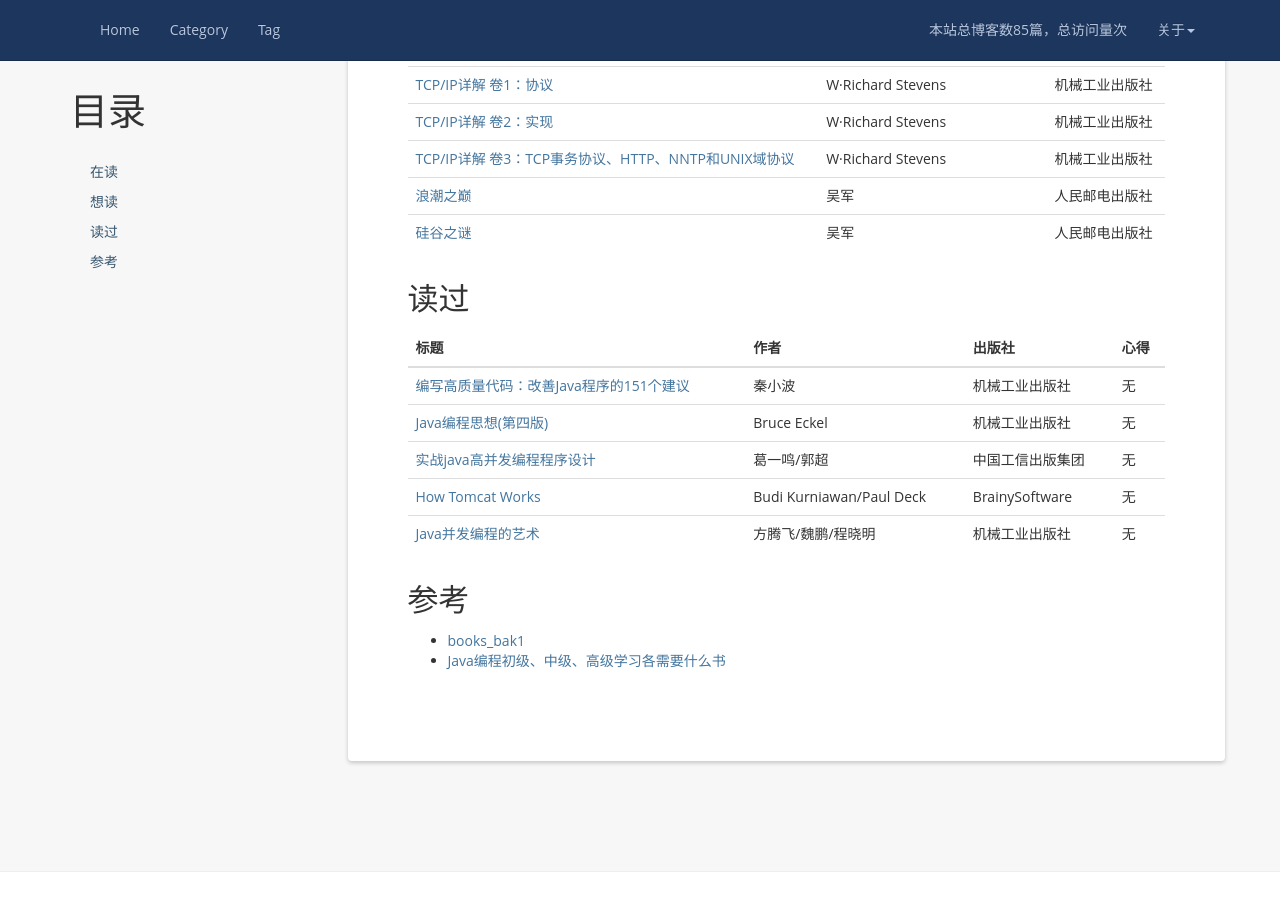
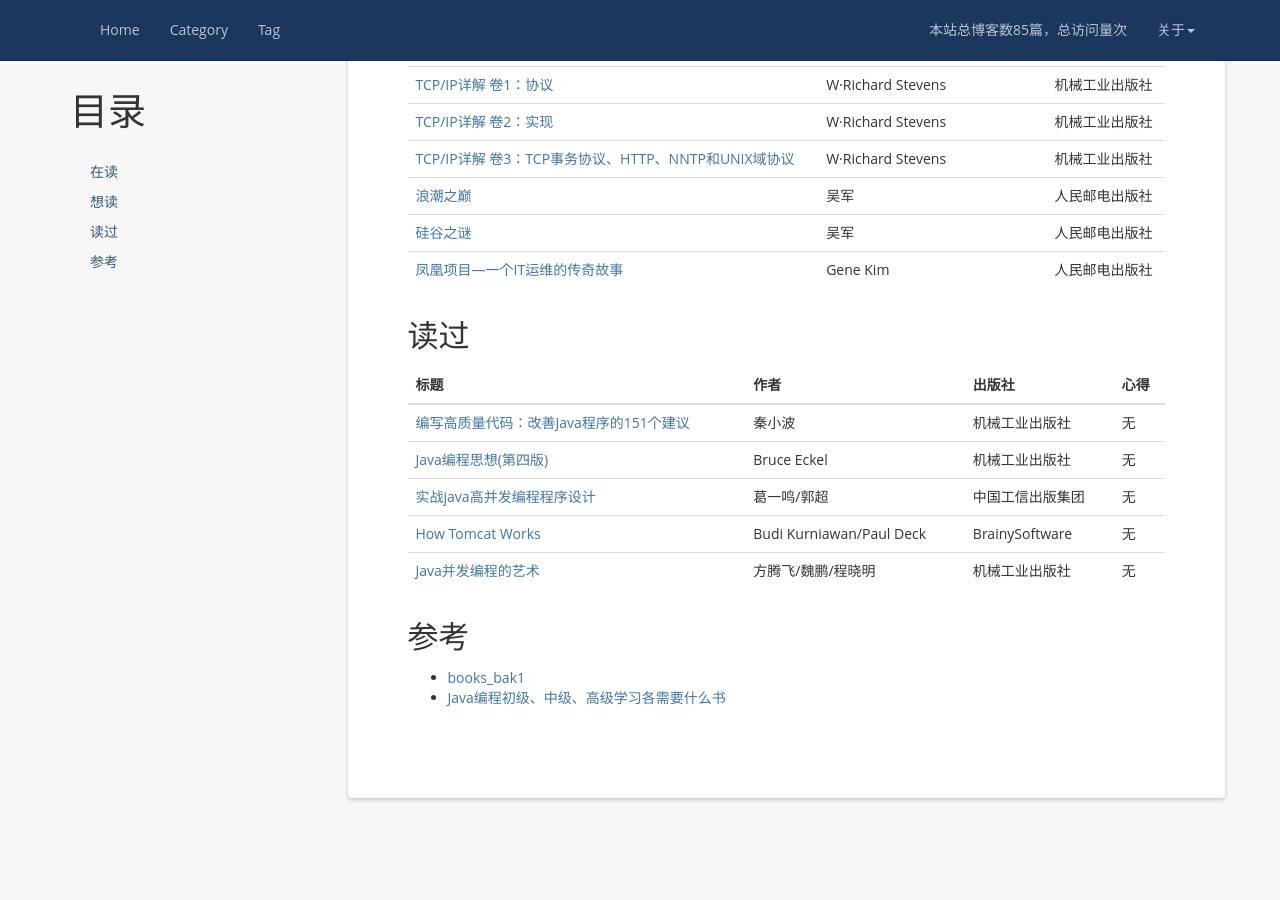
Before and after one commit to zhangfb95/zhangfb95.github.io.bak, a Jekyll site: the page built from books.md, in a window 1280 px wide and 900 px high, scrolled down 1616 px. Built offline with Jekyll 4.4.1, drawn with Linux system fonts in a browser that asks for light colours; nearby versions of some CDN libraries; a script that is not in the unit is left out; comment, search, counter and statistics services are not loaded.

Commit message:
增加书籍

```diff
--- a/books.md
+++ b/books.md
@@ -51,6 +51,7 @@
 | [TCP/IP详解 卷3：TCP事务协议、HTTP、NNTP和UNIX域协议](https://book.douban.com/subject/1058634) | W·Richard Stevens | 机械工业出版社 |
 | [浪潮之巅](https://book.douban.com/subject/26792439) | 吴军 | 人民邮电出版社 |
 | [硅谷之谜](https://book.douban.com/subject/26665230) | 吴军 | 人民邮电出版社 |
+| [凤凰项目—一个IT运维的传奇故事](https://book.douban.com/subject/26644070) | Gene Kim | 人民邮电出版社 |
 
 ## 读过
 
```
